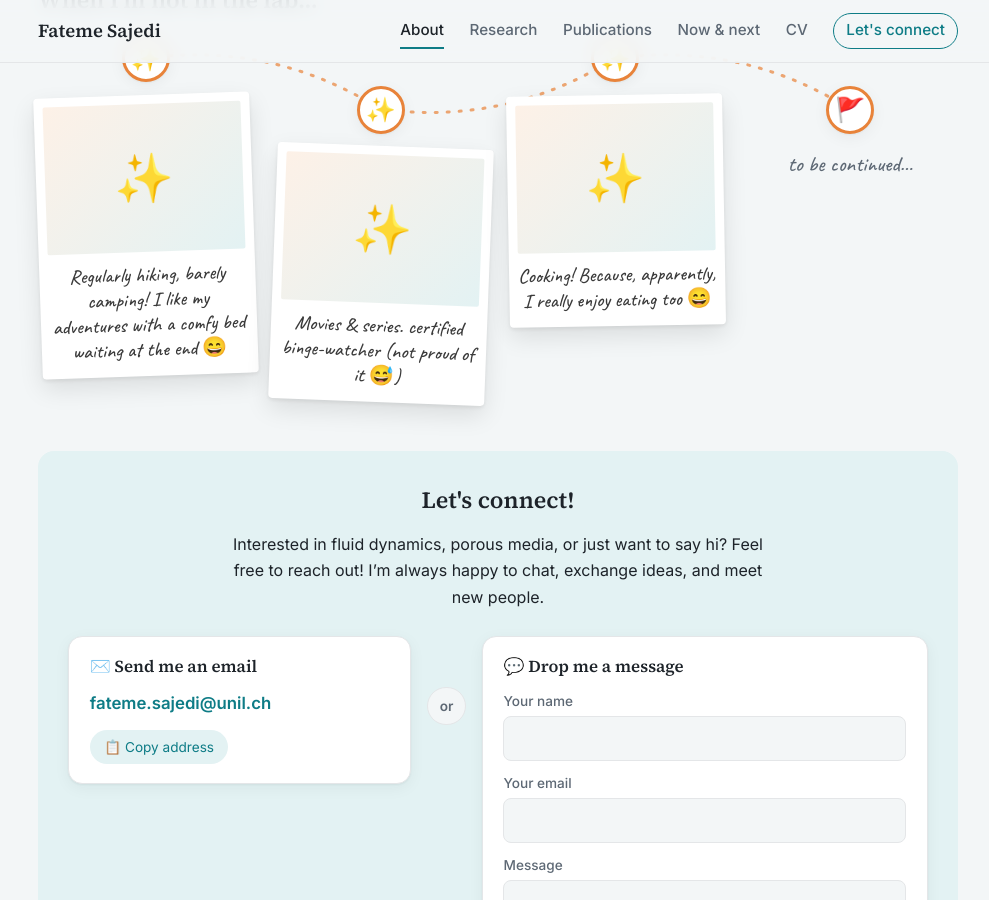
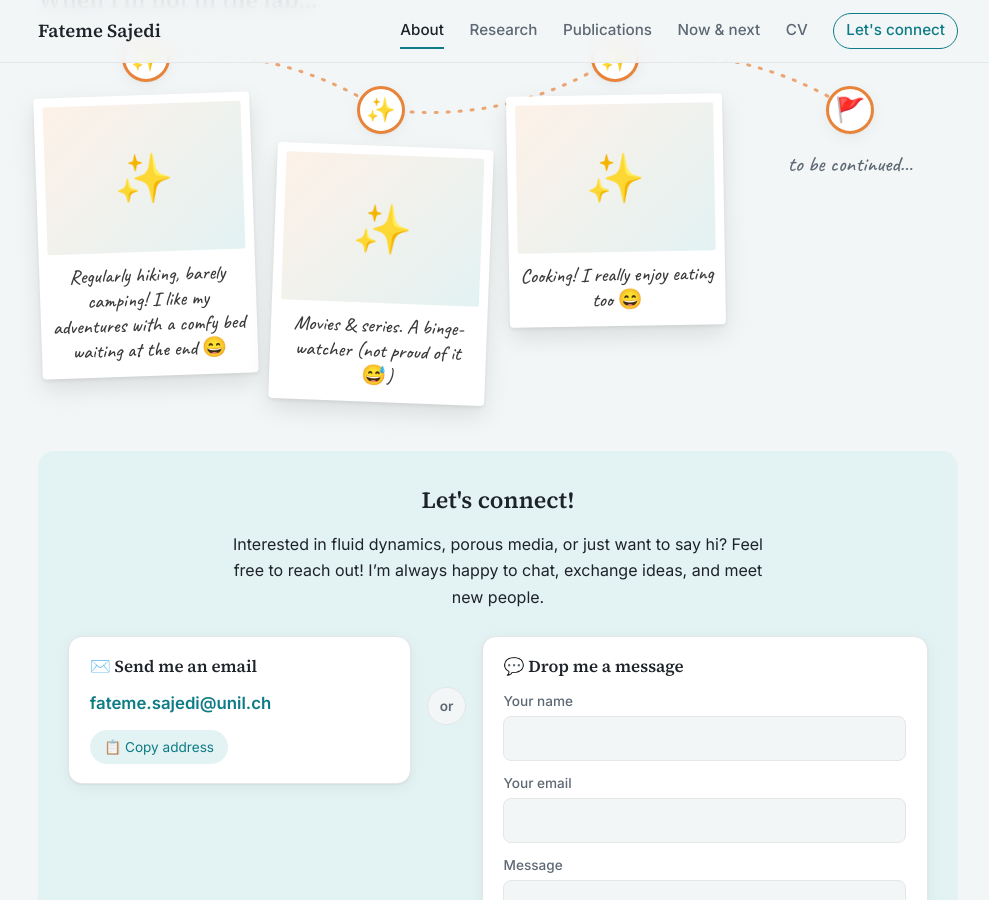
Before and after one commit to fatemesajedi/fatemesajedi.github.io, a Jekyll site: the page built from index.html, in a window 1280 px wide and 900 px high, scrolled down 2205 px. Shown: the whole window, without its empty margins (142-1131 px from the left). Built offline with Jekyll 4.4.1, drawn with Linux system fonts in a browser that asks for light colours.

Commit message:
Update _data/profile.yml (via Pages CMS)

```diff
--- a/_data/profile.yml
+++ b/_data/profile.yml
@@ -22,8 +22,8 @@ interests:
 fun_facts:
   - text: Regularly hiking, barely camping! I like my adventures with a comfy bed
       waiting at the end 😄
-  - text: Movies & series. certified binge-watcher (not proud of it 😅)
-  - text: Cooking! Because, apparently, I really enjoy eating too 😄
+  - text: Movies & series. A binge-watcher (not proud of it 😅)
+  - text: Cooking! I really enjoy eating too 😄
 say_hi: Interested in fluid dynamics, porous media, or just want to say hi? Feel
   free to reach out! I’m always happy to chat, exchange ideas, and meet new
   people.
```
